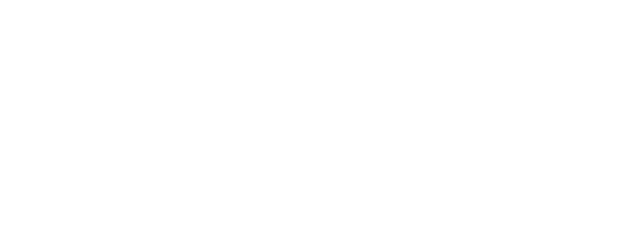
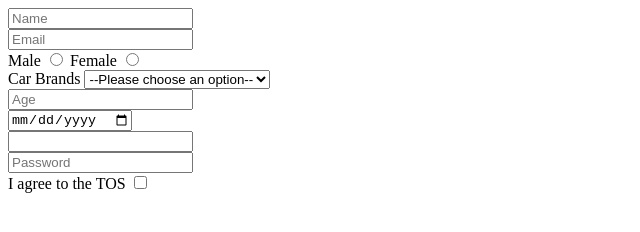
Before and after one commit to acciojob/signup-form-car-Aakash52thade, a website: page main.html in a window 1280 px wide. Shown: the whole page, without its empty margins (0-640 px from the left). Drawn offline with Linux system fonts and the light colour scheme.

Commit message:
created a submission

```diff
--- a/main.html
+++ b/main.html
@@ -7,7 +7,46 @@
 </head>
 
 <body>
-	<!-- the entire body must be written by student -->
+
+	<form method="post">
+		<input type="text" name="name" required id="name" placeholder="Name"/>
+        <br/>
+		<input type="email" name="email" required id="email" placeholder="Email" />
+         <br/>
+
+		<label for="gender_m">Male</label>
+		<input type="radio" name="gender" value="male"  id="gender_m" required />
+
+		<label for="gender_f">Female</label>
+		<input type="radio" name="gender" value="female" id="gender_f" required />
+        <br/>
+		<label for="cars">Car Brands</label>
+			<select name="cars" required id="cars">
+				<option value="">--Please choose an option--</option>
+				<option value="honda">Honda</option>
+				<option value="BMW">BMW</option>
+				<option value="Toyota">Toyota</option>
+				<option value="Mercadies">Mercadies</option>
+
+			</select>
+		 <br/>
+
+		<input type="number" name="age" required id="age" placeholder="Age" />
+ <br/>
+
+		<input type="date" name="dob" required id="dob" />
+
+		 <br/>
+		<input type="tel" name="tel" id="tel" />
+ <br/>
+		<input type="password" name="password" required id="password" placeholder="Password" />
+ <br/>
+		<label for="tos">I agree to the TOS</label>
+		<input type="checkbox" name="tos" required id="tos" />
+
+
+	</form>
+
     <script type="text/javascript" src="./script.js">
 </script>
 
```
